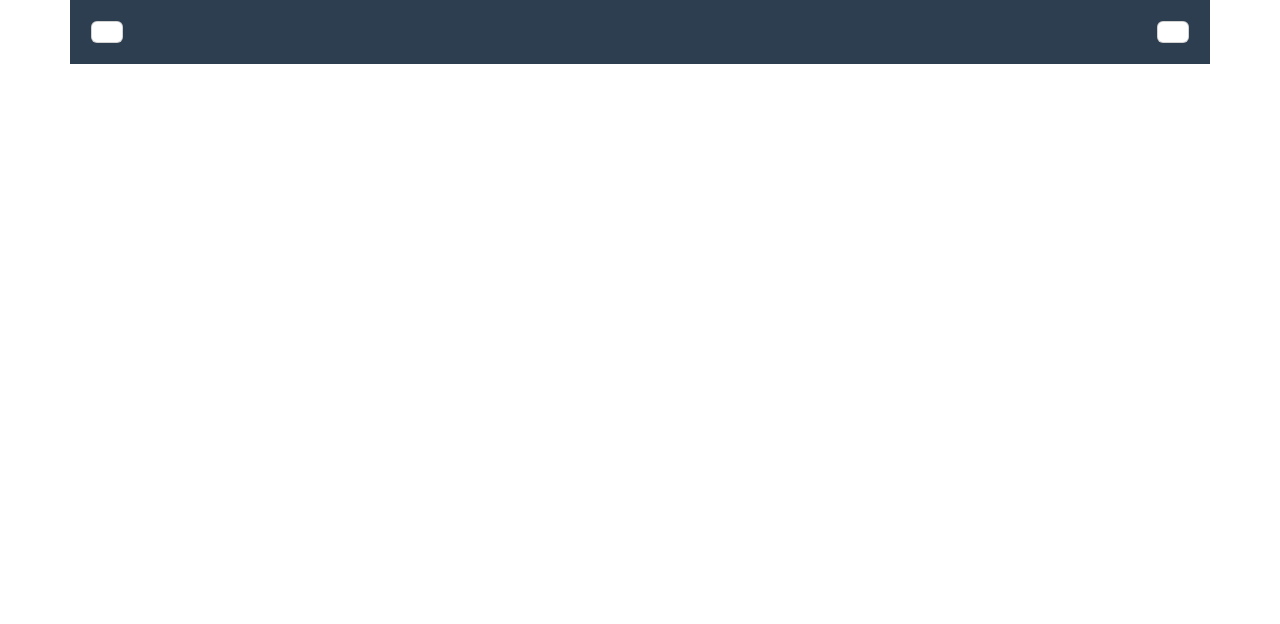
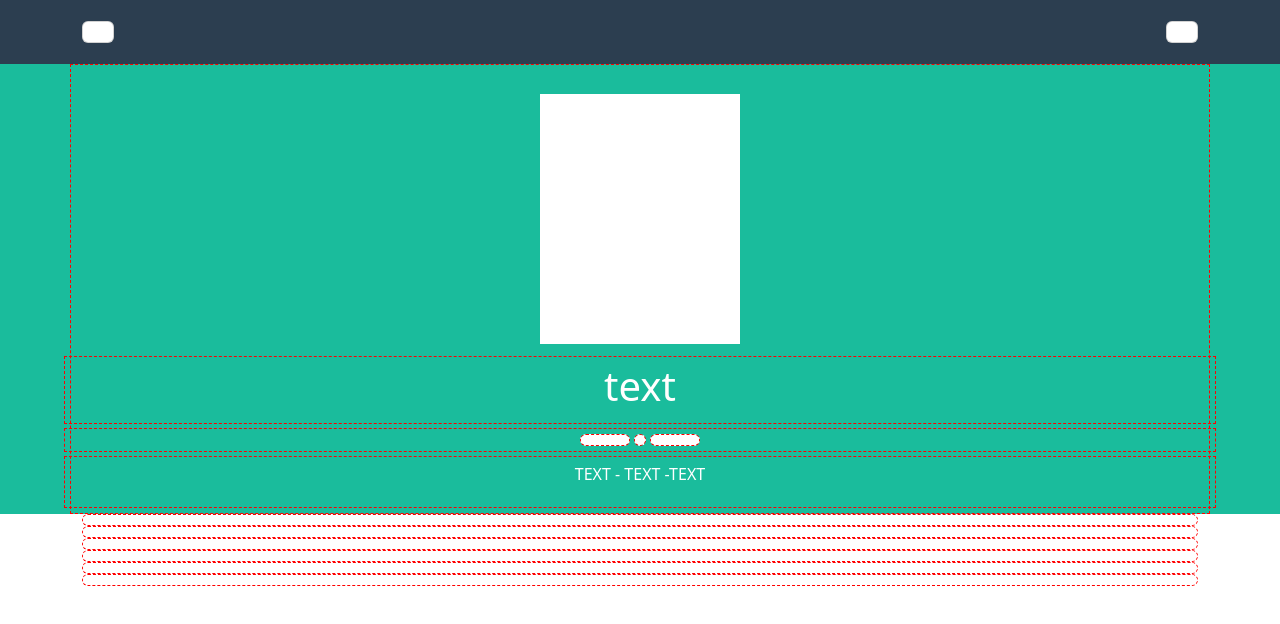
Before and after one commit to NicolaTeora/html-css-bootstrap-freelancer, a plain HTML site: page index.html in a window 1280 px wide. Drawn offline with nearby package versions, Linux system fonts and the light colour scheme.

Commit message:
feat : portfolio

```diff
--- a/css/style.css
+++ b/css/style.css
@@ -14,3 +14,20 @@
 .start_boots{
     padding: 10px 15px;
 }
+
+/* HEADER */
+#header{
+    background-color: rgba(26, 188, 156, 1);
+    color: white;
+}
+
+.card_img{
+    /* debug */
+    width: 200px;
+    height: 250px;
+    background-color: white;
+}
+
+.line{
+    width: 50px;
+}
--- a/index.html
+++ b/index.html
@@ -15,23 +15,69 @@
 </head>
 <body>
     <!-- NAV -->
-    <nav>
-        <div class="container-sm nav_bar">
+    <nav class="nav_bar text-white">
+        <div class="container">
             <div class="row">
                 <div class="col d-flex justify-content-between">
                     <div class="card start_boots">
-                        <!--  -->
+                        <!-- Text -->
                     </div>
                     <div class="card start_boots">
-                        <!--  -->
+                        <!-- menu -->
                     </div>
                 </div>
         </div>
     </nav>
     <!-- END NAV -->
 
-    <section>
+    <!-- HEADER -->
+    <header id="header">
+        <div class="container debug">
+            <div class="row d-flex flex-column gap-1">
+                <div class="col d-flex flex-column align-items-center">
+                    <div class="card_img mt-4 mb-2">
+                        <!-- image -->
+                    </div>
+                </div>
 
+                <!-- text -->
+                <div class="col  text-center debug">
+                    <h1> text </h1>
+                </div>
+
+                <!-- decoration column -->
+                <div class="col d-flex justify-content-center gap-1 debug">
+                    <div class="card line debug"><!-- line --></div>
+                    <div class="card debug"><!-- star --></div>
+                    <div class="card line debug"><!-- line --></div>
+                </div>
+
+                <div class="col text-uppercase text-center debug">
+                    <p>text - text -text</p>
+                </div>
+            </div>
+        </div>
+    </header>
+    <!-- END HEADER -->
+
+    <!-- PORTFOLIO -->
+    <section id="portfolio">
+        <div class="container">
+            <div class="row">
+                <div class="col gap-1">
+                    <div class="card debug">
+
+                    </div>
+                    <div class="card debug"></div>
+                    <div class="card debug"></div>
+                    <div class="card debug"></div>
+                    <div class="card debug"></div>
+                    <div class="card debug"></div>
+                </div>
+            </div>
+        </div>
     </section>
+    <!-- END PORTFOLIO -->
+
 </body>
 </html>
```
